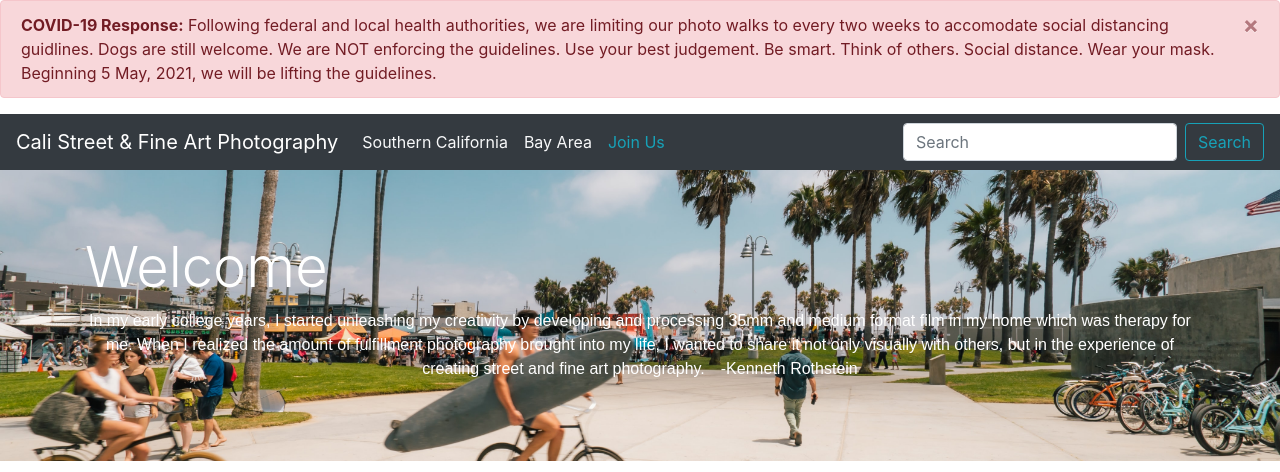
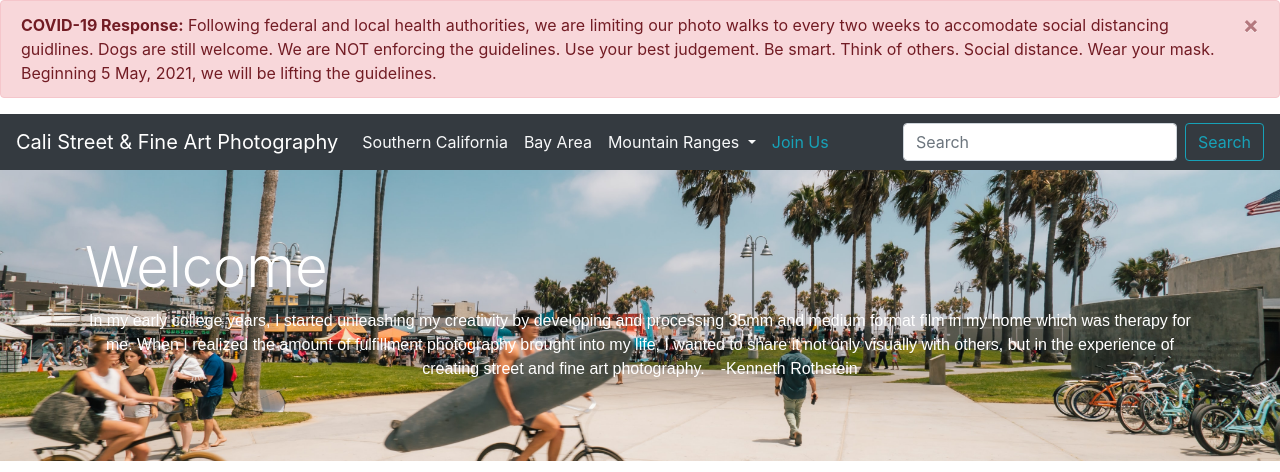
Before and after one commit to Kenneth72x/codingdojo-ajax-portfolio-project, a plain HTML site: page Rothstein_Kenneth_AJAX_Portfolio_Project.html in a window 1280 px wide. Shown: the top 472 px of the page. Drawn offline with nearby package versions, Linux system fonts and the light colour scheme.

Commit message:
Unhid Mountain Ranges link

```diff
--- a/Rothstein_Kenneth_AJAX_Portfolio_Project.html
+++ b/Rothstein_Kenneth_AJAX_Portfolio_Project.html
@@ -57,7 +57,7 @@
           <li class="nav-item active">
             <a class="nav-link text-light" href="#">Bay Area</a>
           </li>
-          <!-- <li class="nav-item active dropdown">
+          <li class="nav-item active dropdown">
             <a
               class="nav-link text-light dropdown-toggle"
               href="#"
@@ -77,7 +77,7 @@
               <div class="dropdown-divider"></div>
               <a class="dropdown-item text-info" href="#">Transverse Ranges</a>
             </div>
-          </li> -->
+          </li>
           <li class="nav-item">
             <a
               class="nav-link text-info active"
```
